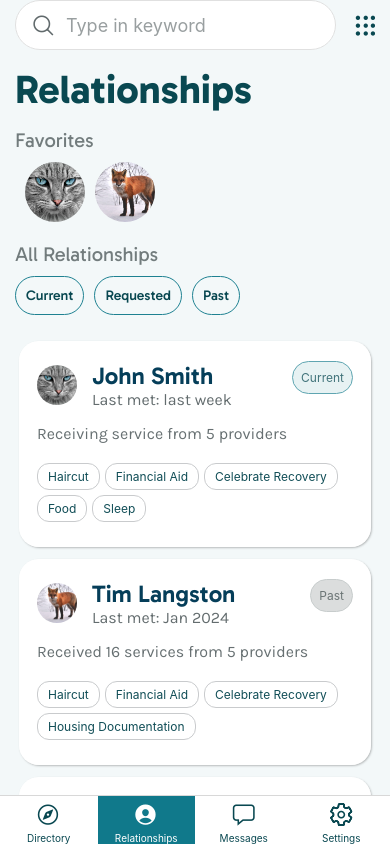
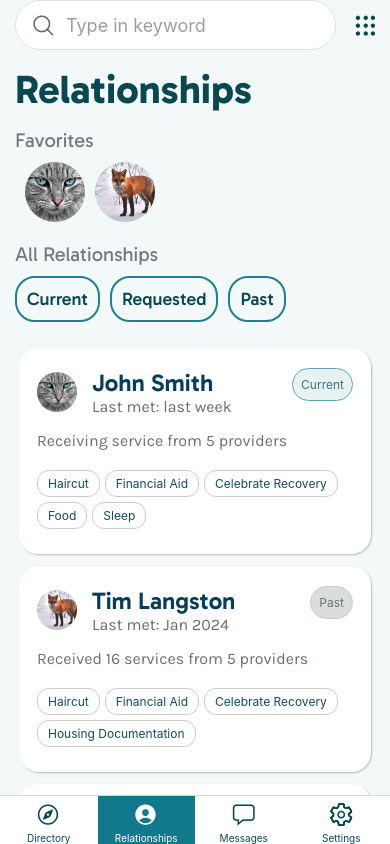
Before and after one commit to Valyria-Studios/geo_browser_app, a React Native app in the folder App/: screen /Relationships in a window 390 px wide. Built offline with nearby package versions, Linux system fonts and the light colour scheme.

Commit message:
Changed Format and added Community to home filter

```diff
--- a/App/screens/Home.js
+++ b/App/screens/Home.js
@@ -71,6 +71,7 @@ export default function App({ navigation }) {
         <ScrollView horizontal={true} showsHorizontalScrollIndicator={false}>
           {[
             "All",
+            "Community",
             "Food",
             "Shelter",
             "Hygiene",
--- a/App/screens/Relationships.js
+++ b/App/screens/Relationships.js
@@ -250,7 +250,7 @@ const styles = StyleSheet.create({
 
   filterButton: {
     borderColor: "#1e8191",
-    borderWidth: 1,
+    borderWidth: 2,
     borderRadius: 20,
     padding: 10,
     marginRight: 10,
@@ -258,6 +258,7 @@ const styles = StyleSheet.create({
   },
 
   filterText: {
+    fontSize: 18,
     color: "#094851",
     fontFamily: "gabarito-medium",
   },
```
